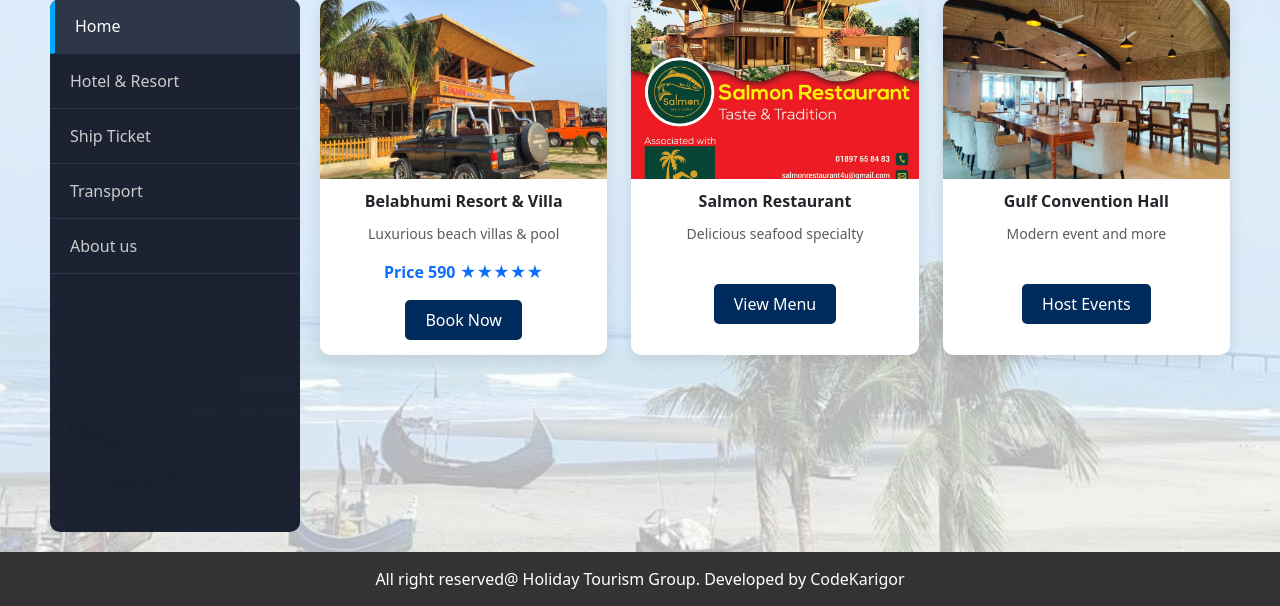
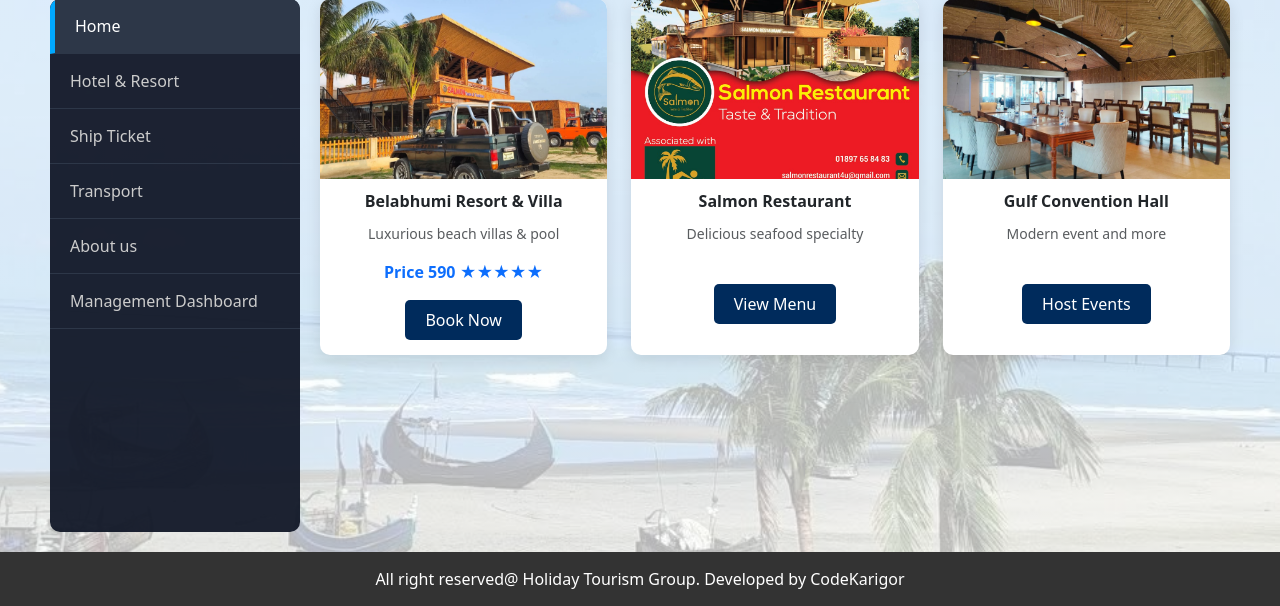
Before and after one commit to holidaytourism25/Render_HRBS, a Django app: page / in a window 1280 px wide. Shown: the part 194-800 px from the top of the page. Run offline with Django 5.2, Linux system fonts and the light colour scheme.

Commit message:
Update 01

```diff
--- a/htg/templates/htg/index.html
+++ b/htg/templates/htg/index.html
@@ -201,6 +201,7 @@
                 <li><a href="#">Ship Ticket</a></li>
                 <li><a href="#">Transport</a></li>
                 <li><a href="#">About us</a></li>
+                 <li><a href="{% url 'management: Dashboard' %}">Management Dashboard</a></li>
             </ul>
         </aside>
 
```
